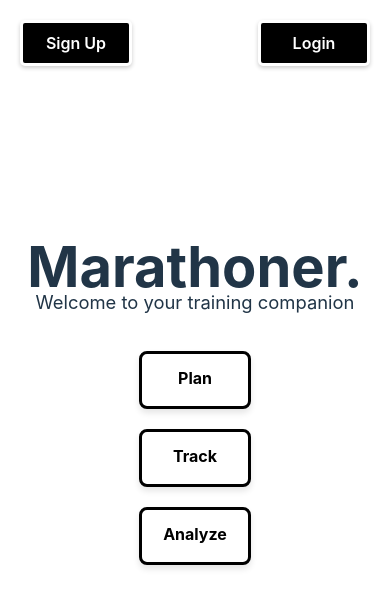
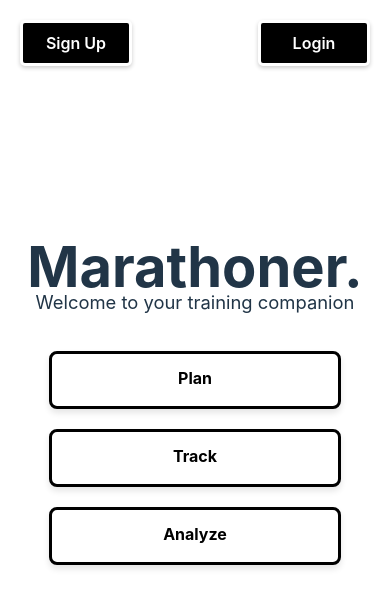
Before and after one commit to tulloch022/marathoner, a React (Vite) app: page / in a window 390 px wide. Shown: the top 608 px of the page. Built offline with nearby package versions, Linux system fonts and the light colour scheme.

Commit message:
improved sizing of buttons for mobile

```diff
--- a/src/App.tsx
+++ b/src/App.tsx
@@ -30,7 +30,7 @@ function App() {
             className="box-under-arrow"
             onClick={() => setActiveSection(section as "plan" | "track" | "analyze")}
             animate={{
-              width: activeSection === section ? "80vw" : "10vw",
+              width: activeSection === section ? "100vw" : "10vw",
               height: activeSection === section ? "100vh" : "10%"
             }}
             transition={{ duration: .5}}
--- a/src/index.css
+++ b/src/index.css
@@ -142,7 +142,7 @@ h1, p {
   }
 
   .box-under-arrow {
-    width: 7em !important;
+    width: 75% !important;
     font-size: 1em;
     line-height: 0.5em;
   }
```
